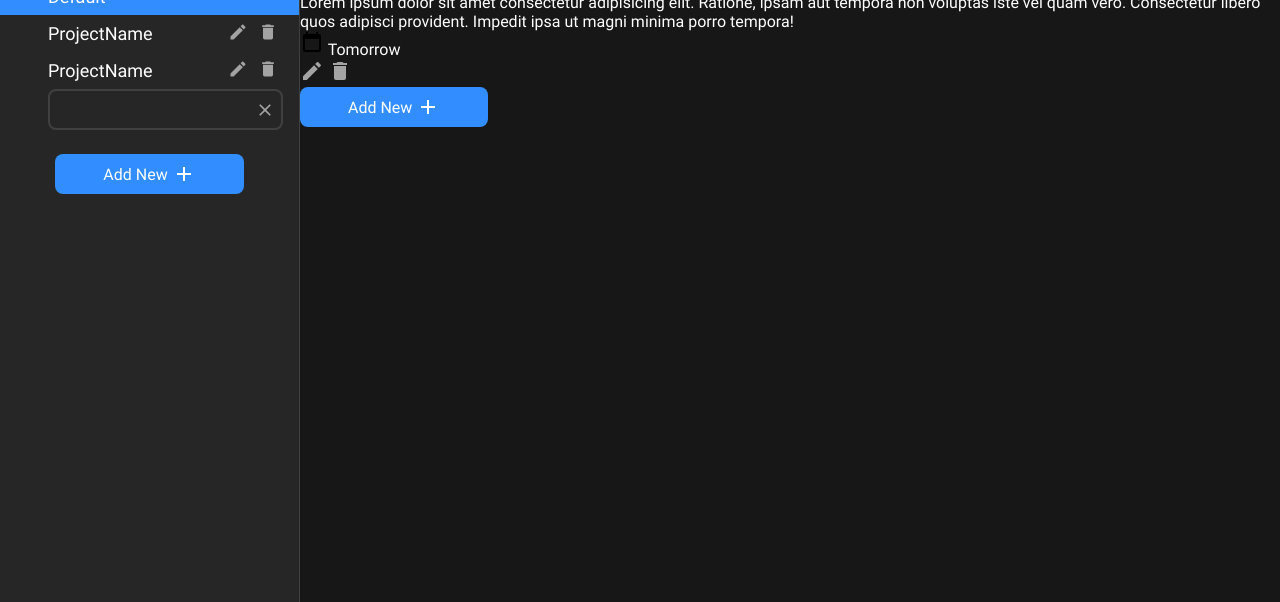
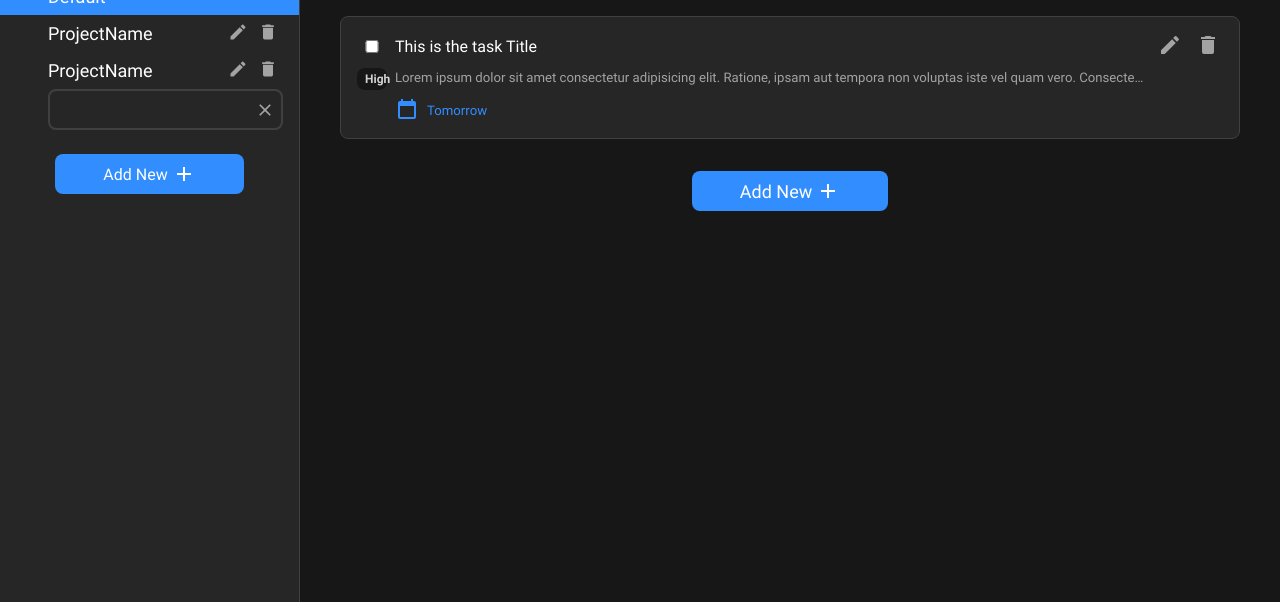
Before and after one commit to UnUsuarioMas67/todo-list, a website built with webpack: page src/index.html in a window 1280 px wide. Shown: the part 198-800 px from the top of the page. Built offline with nearby package versions, Linux system fonts and the light colour scheme.

Commit message:
Style Main section

```diff
--- a/src/style.css
+++ b/src/style.css
@@ -218,6 +218,116 @@ nav ul {
   filter: brightness(0.9);
 }
 
+main .container {
+  max-width: 900px;
+  margin: 3rem auto 0;
+}
+
+h1 {
+  text-decoration: underline;
+  margin-bottom: 2rem;
+}
+
+#task-list {
+  display: flex;
+  flex-direction: column;
+  gap: 1.5rem;
+  margin-bottom: 2rem;
+}
+
+.task {
+  display: grid;
+  grid-template:
+    "checkbox title edit-btn delete-btn"
+    ". desc . ."
+    ". date . ."
+    / 30px 1fr 30px 30px;
+  gap: 0.5rem;
+  align-items: center;
+
+  padding: 1rem;
+  border: 1px solid var(--color-border);
+  border-radius: 0.5rem;
+  background-color: var(--color-bg-light);
+}
+
+.task-checkbox {
+  grid-area: checkbox;
+  /* Style this later */
+}
+
+.task-header {
+  grid-area: title;
+
+  display: flex;
+  align-items: center;
+  gap: 0.75rem;
+}
+
+.task-priority {
+  display: inline-block;
+
+  background: var(--color-bg-dark);
+  padding: 0.25rem 0.5rem;
+  border-radius: 0.5rem;
+
+  color: var(--color-priority-text);
+  font-size: 0.75rem;
+  font-weight: bold;
+}
+
+.task-priority.top {
+  background: var(--bg-priority-top);
+}
+.task-priority.high {
+  background: var(--bg-priority-high);
+}
+.task-priority.medium {
+  background: var(--bg-priority-medium);
+}
+.task-priority.low {
+  background: var(--bg-priority-low);
+}
+
+.task-description {
+  grid-area: desc;
+  font-size: 0.825rem;
+  color: var(--color-text-dark);
+
+  margin-bottom: 0.25rem;
+}
+
+.task:not(.expanded) .task-description {
+  white-space: nowrap;
+  overflow: hidden;
+  text-overflow: ellipsis;
+}
+
+.task-date {
+  grid-area: date;
+
+  display: flex;
+  align-items: center;
+  gap: 0.5rem;
+
+  font-size: 0.825rem;
+  color: var(--color-primary);
+  fill: var(--color-primary);
+}
+
+.task-edit-btn {
+  grid-area: edit-btn;
+}
+
+.task-delete-btn {
+  grid-area: delete-btn;
+}
+
+main .primary-btn {
+  margin: auto;
+  font-size: 1.125rem;
+}
+
 dialog {
   top: 50%;
   left: 50%;
```
